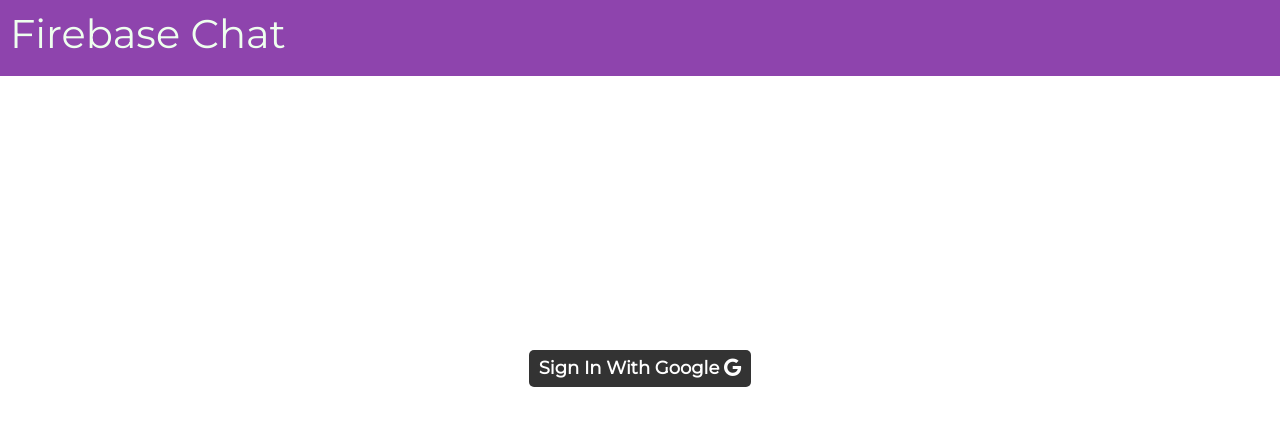
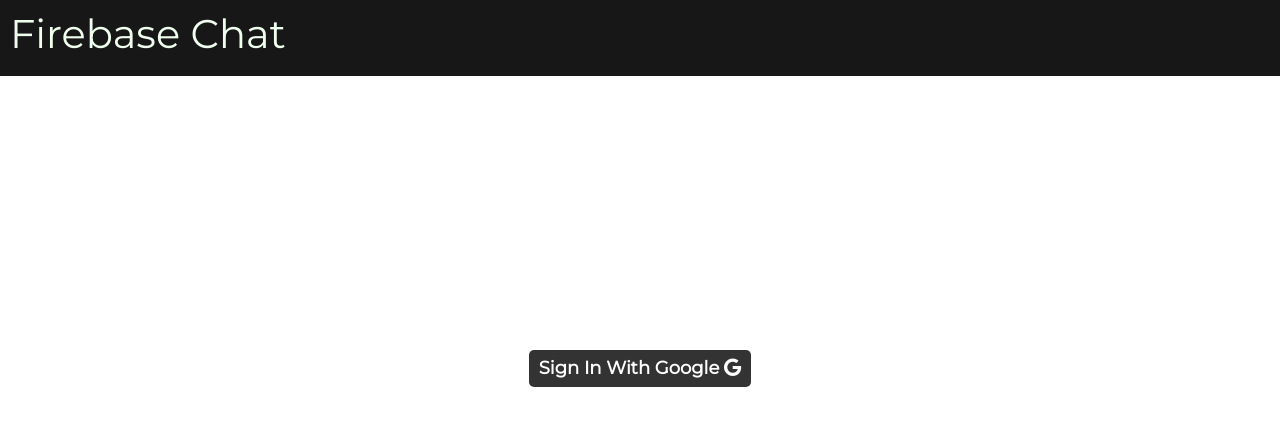
Before and after one commit to PrasadBroo/Firebase-Chat, a React (Create React App) app: page / in a window 1280 px wide. Shown: the top 426 px of the page. Built offline with nearby package versions, Linux system fonts and the light colour scheme; no server answers; what bad-words would draw is missing.

Commit message:
some css changes

```diff
--- a/src/css/chat.css
+++ b/src/css/chat.css
@@ -65,12 +65,12 @@
     border: none;
     font-size: 20px;
     height: 40px;
-    background-color: #8e44ad;
+    background-color: #181717;
     color: #fff;
 }
 
 .send-msg:disabled {
-    background-color: #401652;
+    opacity: 0.7;
     cursor: not-allowed;
 }
 
--- a/src/css/navbar.css
+++ b/src/css/navbar.css
@@ -18,7 +18,7 @@
     position: fixed;
     top: 0;
     z-index: 2;
-    background-color: #8e44ad;
+    background-color: #181717;
     color: #efe;
     align-items: center;
     justify-content: space-between;
```
